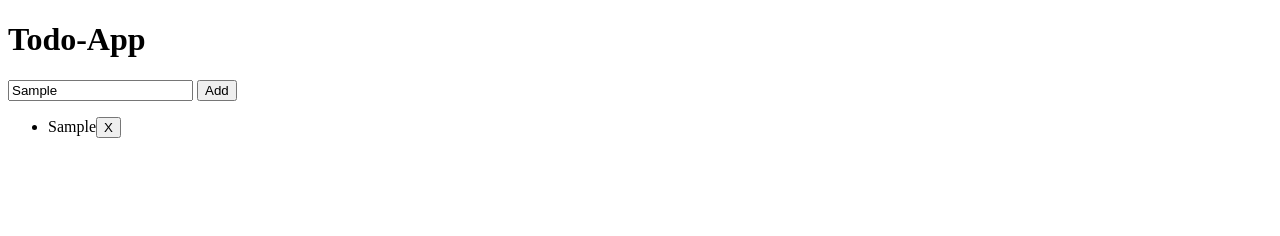
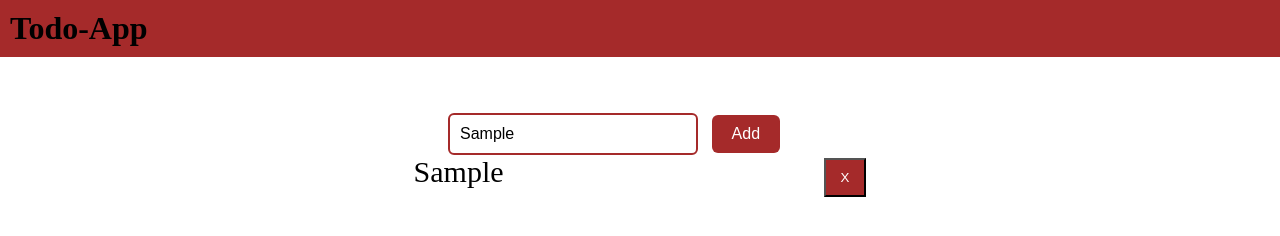
Before and after one commit to ashutoshvarmadhondi/My-Cohort-Learning, a plain HTML site: page Assignments/TodoWebApp/index.html in a window 1280 px wide. Both pictures are taken after typing "Sample" into the empty fields and a click on the button "Add". Drawn offline with Linux system fonts and the light colour scheme.

Commit message:
add styling to webpage

```diff
--- a/Assignments/TodoWebApp/index.html
+++ b/Assignments/TodoWebApp/index.html
@@ -3,18 +3,24 @@
 <head>
     <meta charset="UTF-8">
     <meta name="viewport" content="width=device-width, initial-scale=1.0">
+    <link rel="stylesheet" href="style.css">
     <title>Todo-WebApp</title>
 </head>
 <body>
-    <h1>Todo-App</h1>
-    <div>
-        <div>
+    <h1 class = "H1">Todo-App</h1>
+
+    <div id = "todo-box">
+        <div id = "todo-innerbox">
+            <br>
+            <br>
             <input id = "to-do-input"placeholder = "Enter the to-do Task" type="text">
             <button id ="Add-Button">Add</button>
-            <ul id = "ul">
+        </div>
 
-            </ul>
-        </div>
+        <ul id = "ul">
+
+        </ul>
+    </div>
     </div>
     <script src = script.js></script>
 </body>
--- /dev/null
+++ b/Assignments/TodoWebApp/style.css
@@ -0,0 +1,69 @@
+* {
+    margin: 0;
+    padding: 0;
+    box-sizing: border-box;
+}
+.H1{
+    background-color: brown;
+    padding: 10px;
+
+}
+
+#todo-innerbox {
+    margin-left: 35%;
+    margin-top: 20px;;
+}
+
+#to-do-input {
+    width: 30%;
+    padding: 10px;
+    font-size:16px;
+    border:2px solid #ccc;
+    border-radius: 6px;
+    outline:none;
+    margin-right:10px;
+    transition: border-color 0.3s;
+
+}
+#ul {
+    text-align: center;
+}
+
+#ul li {
+    font-size: 30px;
+}
+
+#ul li button {
+    margin-left:25%;
+    padding:10px 15px;
+    background-color: #a52a2a;
+    cursor: pointer;
+    color: #ffffff;
+}
+
+#ul li button:hover {
+    background-color: #9acd32;
+}
+
+#to-do-input {
+    border-color:brown;
+}
+
+
+#Add-Button {
+    padding:10px 20px;
+    font-size:16px;
+    background-color: #a52a2a;
+    color:white;
+    border:none;
+    border-radius:6px;
+    cursor: pointer;
+    transition: background-color 0.3s;
+}
+#Add-Button:hover {
+    background-color: #9acd32
+}
+
+#Add-button:hover {
+    background-color: #992222
+}
```
